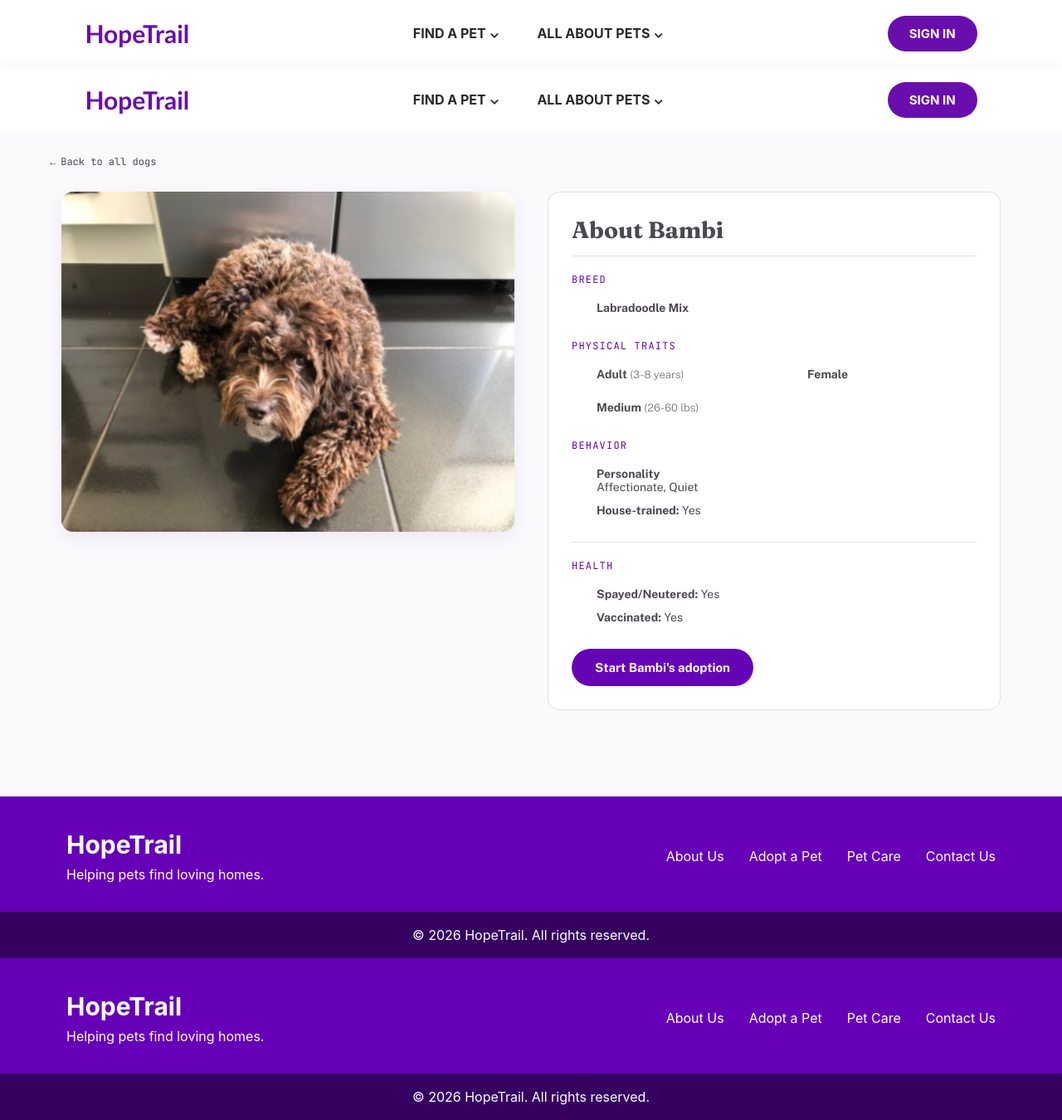
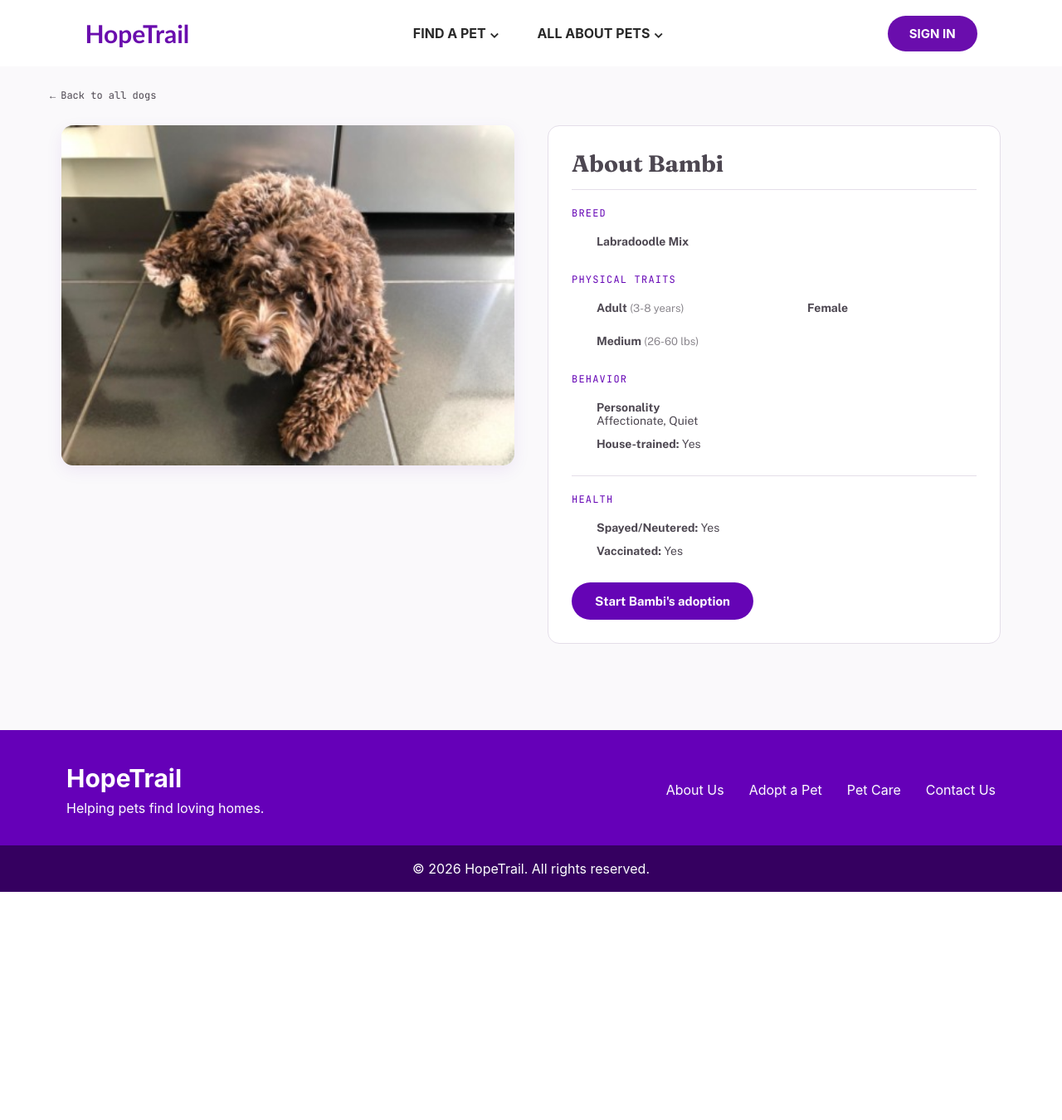
Before and after one commit to FaizaSec/HopeTrail, a React (Vite) app: page /dogs/d1 in a window 1280 px wide. Shown: the whole page at 83% size. After the commit the page ends 1075 px from the top, so only its background shows below. Built offline with nearby package versions, Linux system fonts and the light colour scheme.

Commit message:
Removed double nav bar from PetDtails

```diff
--- a/src/components/PetDetails.jsx
+++ b/src/components/PetDetails.jsx
@@ -2,7 +2,7 @@ import React from "react";
 import { useParams, Link } from "react-router";
 import { fetchPetById } from "../data/petsData";
 import Navbar from "../Header-Footer/Navbar";
-import Footer from "../Header-Footer/Footer";
+//import Footer from "../Header-Footer/Footer";
 import "./Hopetrail.css";
 
 const Row = ({ icon, children, wide }) => (
@@ -28,7 +28,7 @@ function PetDetails() {
   if (!pet) {
     return (
       <>
-        <Navbar />
+        {/*<Navbar />*/}
         <div className="ht-page">
           <div className="ht-container ht-not-found">
             <h2>We couldn't find that pet on the trail.</h2>
@@ -37,14 +37,14 @@ function PetDetails() {
             </Link>
           </div>
         </div>
-        <Footer />
+        {/*<Footer />*/}
       </>
     );
   }
 
   return (
     <>
-      <Navbar />
+      {/*<Navbar />*/}
       <div className="ht-page">
         <div className="ht-container ht-details-header">
           <Link
@@ -109,7 +109,7 @@ function PetDetails() {
           </div>
         </div>
       </div>
-      <Footer />
+      {/*<Footer />*/}
     </>
   );
 }
```
